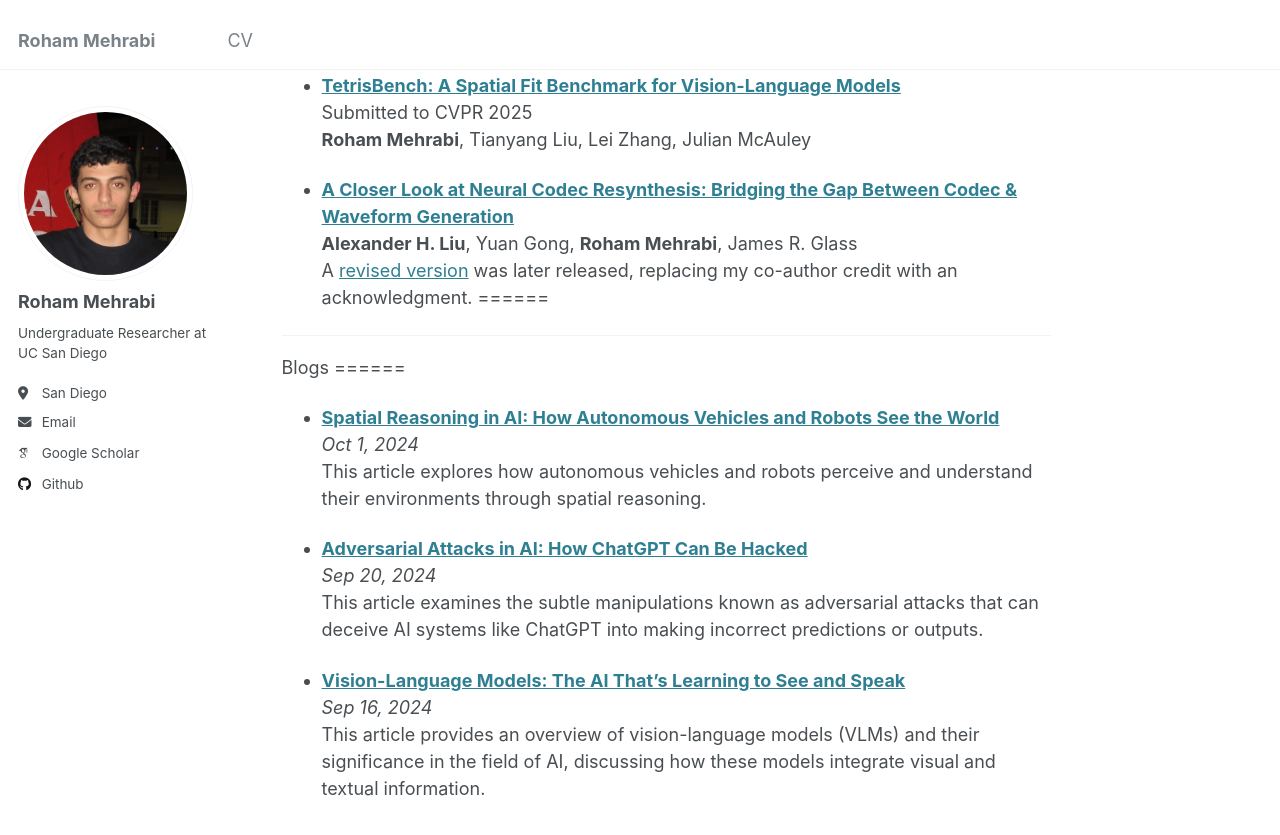
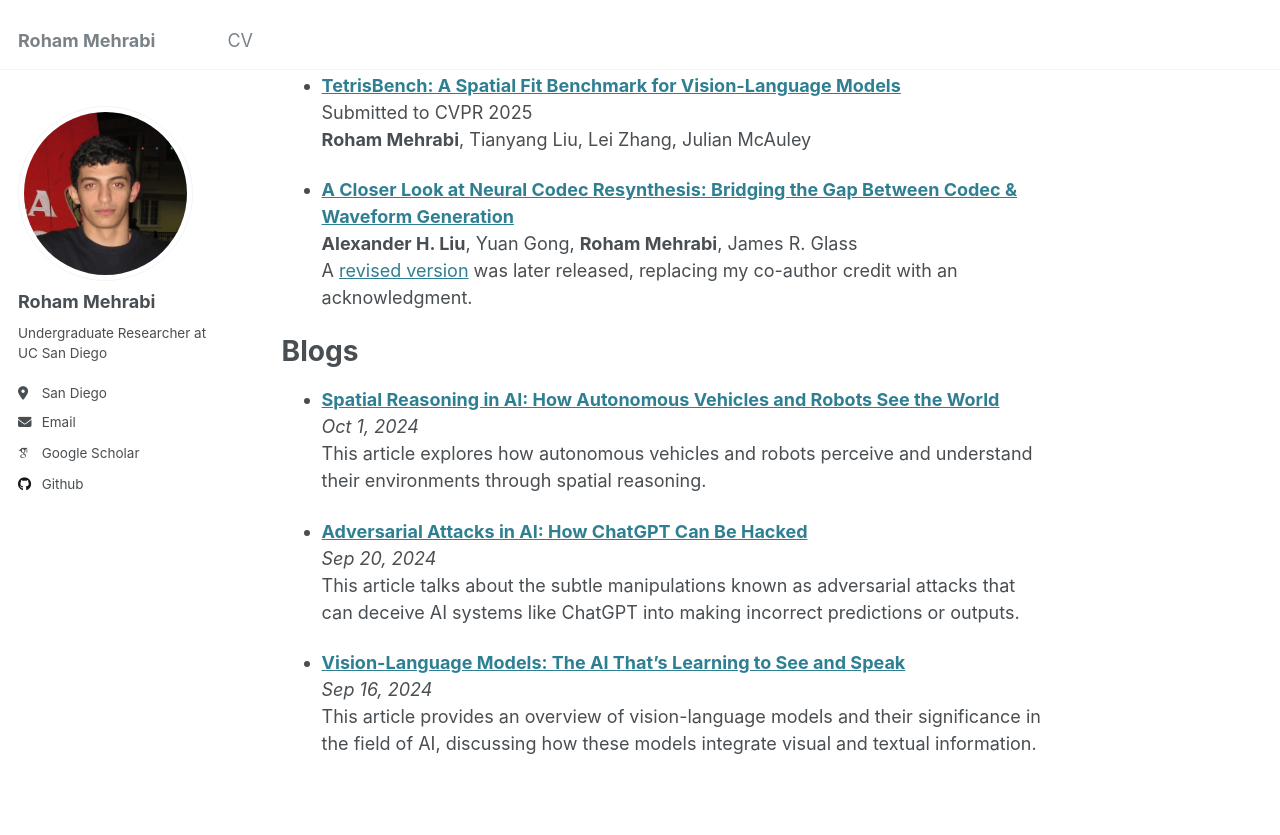
Before and after one commit to rxhxm/rxhxm.github.io, a Jekyll site: the page built from _pages/about.md, in a window 1280 px wide and 900 px high, scrolled down 758 px. Shown: the top 835 px of the window. Built offline with Jekyll 4.4.1, drawn with Linux system fonts in a browser that asks for light colours; some web fonts are replaced.

Commit message:
Update about.md

```diff
--- a/_pages/about.md
+++ b/_pages/about.md
@@ -28,9 +28,8 @@ Publications
 - **[A Closer Look at Neural Codec Resynthesis: Bridging the Gap Between Codec & Waveform Generation](https://drive.google.com/file/d/1w74EMjgXiQyzofJ_YxM5THqzTGZX2HkU/view?usp=sharing)**
   **Alexander H. Liu**, Yuan Gong, **Roham Mehrabi**, James R. Glass
   A [revised version](https://arxiv.org/abs/2410.22448) was later released, replacing my co-author credit with an acknowledgment.
-======
 
-------
+
 Blogs
 ======
 - **[Spatial Reasoning in AI: How Autonomous Vehicles and Robots See the World](https://medium.com/@roham.meh/spatial-reasoning-in-ai-how-autonomous-vehicles-and-robots-see-the-world-4ca37e12df4c?source=user_profile_page---------0-------------ecacea291355---------------)**
@@ -39,8 +38,8 @@ Blogs
 
 - **[Adversarial Attacks in AI: How ChatGPT Can Be Hacked](https://medium.com/@roham.meh/adversarial-attacks-in-ai-how-chatgpt-can-be-hacked-2f605e000342?source=user_profile_page---------1-------------ecacea291355---------------)**
   *Sep 20, 2024*
-  This article examines the subtle manipulations known as adversarial attacks that can deceive AI systems like ChatGPT into making incorrect predictions or outputs.
+  This article talks about the subtle manipulations known as adversarial attacks that can deceive AI systems like ChatGPT into making incorrect predictions or outputs.
 
 - **[Vision-Language Models: The AI That’s Learning to See and Speak](https://medium.com/@roham.meh/what-are-vision-language-models-vlms-the-ai-thats-learning-to-see-and-speak-f4169f148136?source=user_profile_page---------2-------------ecacea291355---------------)**
   *Sep 16, 2024*
-  This article provides an overview of vision-language models (VLMs) and their significance in the field of AI, discussing how these models integrate visual and textual information.
+  This article provides an overview of vision-language models and their significance in the field of AI, discussing how these models integrate visual and textual information.
```
